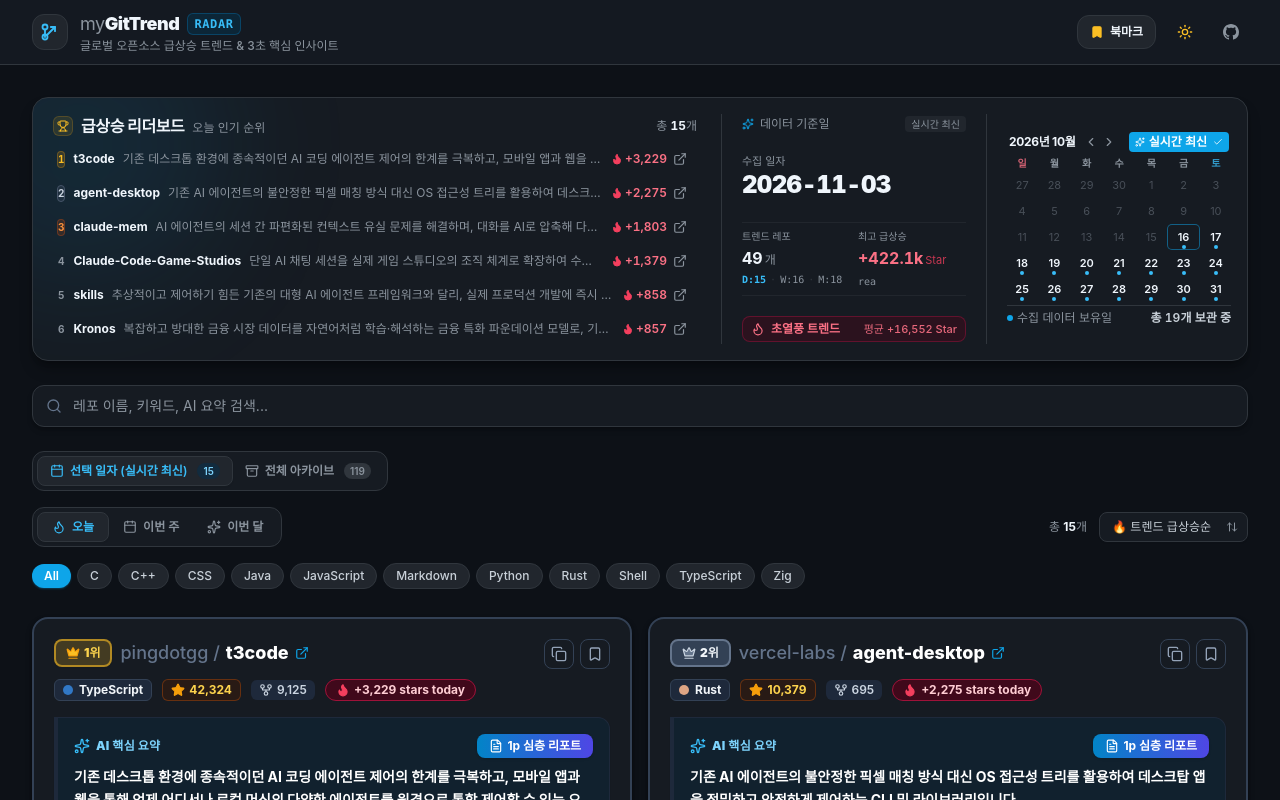
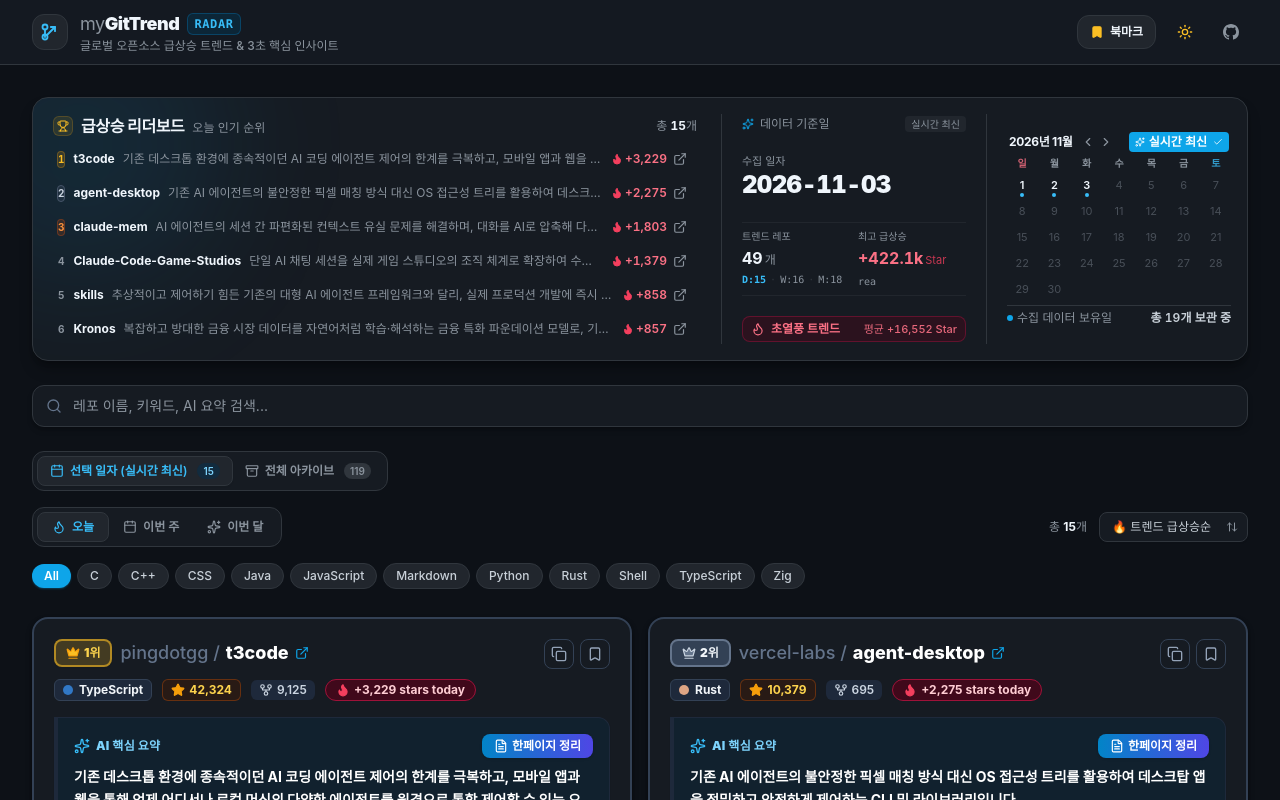
Before and after one commit to yusulike/myGitTrend, a React (Vite) app: page / in a window 1280 px wide. Shown: the top 800 px of the page. Built offline with nearby package versions, Linux system fonts and the light colour scheme.

Commit message:
fix: resolve calendar initial month view, update report wording to 한페이지 정리, and link header GitHub icon

```diff
--- a/src/App.tsx
+++ b/src/App.tsx
@@ -29,7 +29,8 @@ export default function App() {
   // Earliest date recorded in archives (Start Date)
   const archiveStartDate = useMemo(() => {
     if (!availableDates || availableDates.length === 0) return '';
-    return availableDates[availableDates.length - 1];
+    const sorted = [...availableDates].sort();
+    return sorted[0];
   }, [availableDates]);
 
   // All ranked trending items for the Leaderboard
--- a/src/components/DateSelector.tsx
+++ b/src/components/DateSelector.tsx
@@ -56,7 +56,8 @@ export function DateSelector({
     }
     if (availableDates.length > 0) {
       // Use the latest available date
-      const latest = availableDates[availableDates.length - 1];
+      const sorted = [...availableDates].sort();
+      const latest = sorted[sorted.length - 1];
       const parsed = parseDateStr(latest);
       if (parsed) return { year: parsed.year, month: parsed.month };
     }
@@ -90,8 +91,22 @@ export function DateSelector({
         setViewYear(parsed.year);
         setViewMonth(parsed.month);
       }
+    } else {
+      if (availableDates.length > 0) {
+        const sorted = [...availableDates].sort();
+        const latest = sorted[sorted.length - 1];
+        const parsed = parseDateStr(latest);
+        if (parsed) {
+          setViewYear(parsed.year);
+          setViewMonth(parsed.month);
+        }
+      } else {
+        const now = new Date();
+        setViewYear(now.getFullYear());
+        setViewMonth(now.getMonth());
+      }
     }
-  }, [selectedDate]);
+  }, [selectedDate, availableDates]);
 
   // Close popover when clicking outside or pressing Escape
   useEffect(() => {
--- a/src/components/Header.tsx
+++ b/src/components/Header.tsx
@@ -82,12 +82,12 @@ export function Header({
 
           {/* GitHub Repo Link */}
           <a
-            href="https://github.com/trending"
+            href="https://github.com/yusulike/myGitTrend"
             target="_blank"
             rel="noopener noreferrer"
             className="p-2 rounded-xl text-slate-500 dark:text-[#8b949e] hover:text-slate-900 dark:hover:text-[#f0f6fc] hover:bg-slate-100 dark:hover:bg-[#21262d] border border-transparent hover:border-slate-200 dark:hover:border-[#30363d] transition-colors"
-            title="GitHub Trending 바로가기"
-            aria-label="GitHub Trending 바로가기"
+            title="GitHub 저장소 바로가기"
+            aria-label="GitHub 저장소 바로가기"
           >
             <svg className="w-4 h-4 fill-current" viewBox="0 0 24 24">
               <path d="M12 0C5.37 0 0 5.37 0 12c0 5.31 3.435 9.795 8.205 11.385.6.105.825-.255.825-.57 0-.285-.015-1.23-.015-2.235-3.015.555-3.795-.735-4.035-1.41-.135-.345-.72-1.41-1.23-1.695-.42-.225-1.02-.78-.015-.795.945-.015 1.62.87 1.845 1.23 1.08 1.815 2.805 1.305 3.495.99.105-.78.42-1.305.765-1.605-2.67-.3-5.46-1.335-5.46-5.925 0-1.305.465-2.385 1.23-3.225-.12-.3-.54-1.53.12-3.18 0 0 1.005-.315 3.3 1.23.96-.27 1.98-.405 3-.405s2.04.135 3 .405c2.295-1.56 3.3-1.23 3.3-1.23.66 1.65.24 2.88.12 3.18.765.84 1.23 1.905 1.23 3.225 0 4.605-2.805 5.625-5.475 5.925.435.375.81 1.095.81 2.22 0 1.605-.015 2.895-.015 3.3 0 .315.225.69.825.57A12.02 12.02 0 0024 12c0-6.63-5.37-12-12-12z" />
--- a/src/components/RepoCard.tsx
+++ b/src/components/RepoCard.tsx
@@ -170,7 +170,7 @@ export function RepoCard({
                 className="inline-flex items-center gap-1 px-3 py-1 text-xs font-bold rounded-lg bg-gradient-to-r from-sky-600 to-indigo-600 hover:from-sky-500 hover:to-indigo-500 text-white shadow hover:shadow-md transition-all"
               >
                 <FileText className="w-3.5 h-3.5" />
-                <span>1p 심층 리포트</span>
+                <span>한페이지 정리</span>
               </button>
             )}
           </div>
--- a/src/components/TechReportModal.tsx
+++ b/src/components/TechReportModal.tsx
@@ -140,7 +140,7 @@ export function TechReportModal({ item, isOpen, onClose }: TechReportModalProps)
             <div className="min-w-0">
               <div className="flex items-center gap-2 flex-wrap">
                 <span className="text-xs font-semibold text-sky-600 dark:text-sky-400 uppercase tracking-wider">
-                  1-Page 기술 심층 리포트
+                  한페이지 정리
                 </span>
                 <span className="text-[11px] px-2 py-0.5 rounded-full bg-slate-200/70 dark:bg-[#21262d] text-slate-600 dark:text-[#8b949e] font-medium">
                   {item.language}
@@ -388,7 +388,7 @@ export function TechReportModal({ item, isOpen, onClose }: TechReportModalProps)
               </div>
               <h3 className="text-base font-semibold">이전 아카이브 요약 정보</h3>
               <p className="text-xs text-slate-500 dark:text-[#8b949e] max-w-md mx-auto">
-                해당 저장소는 1p 심층 리포트 도입 이전 아카이브에 수집된 항목입니다. 기본 AI 요약 정보를 제공합니다.
+                해당 저장소는 한페이지 정리 도입 이전 아카이브에 수집된 항목입니다. 기본 AI 요약 정보를 제공합니다.
               </p>
               <div className="bg-slate-50 dark:bg-[#21262d] border border-slate-200 dark:border-[#30363d] rounded-xl p-4 text-left max-w-lg mx-auto text-xs space-y-2">
                 <p className="font-semibold text-slate-800 dark:text-[#f0f6fc]">{item.summaryKo}</p>
```
Also changed, not shown: 2 other files (tests, documents, lock files or other folders).
